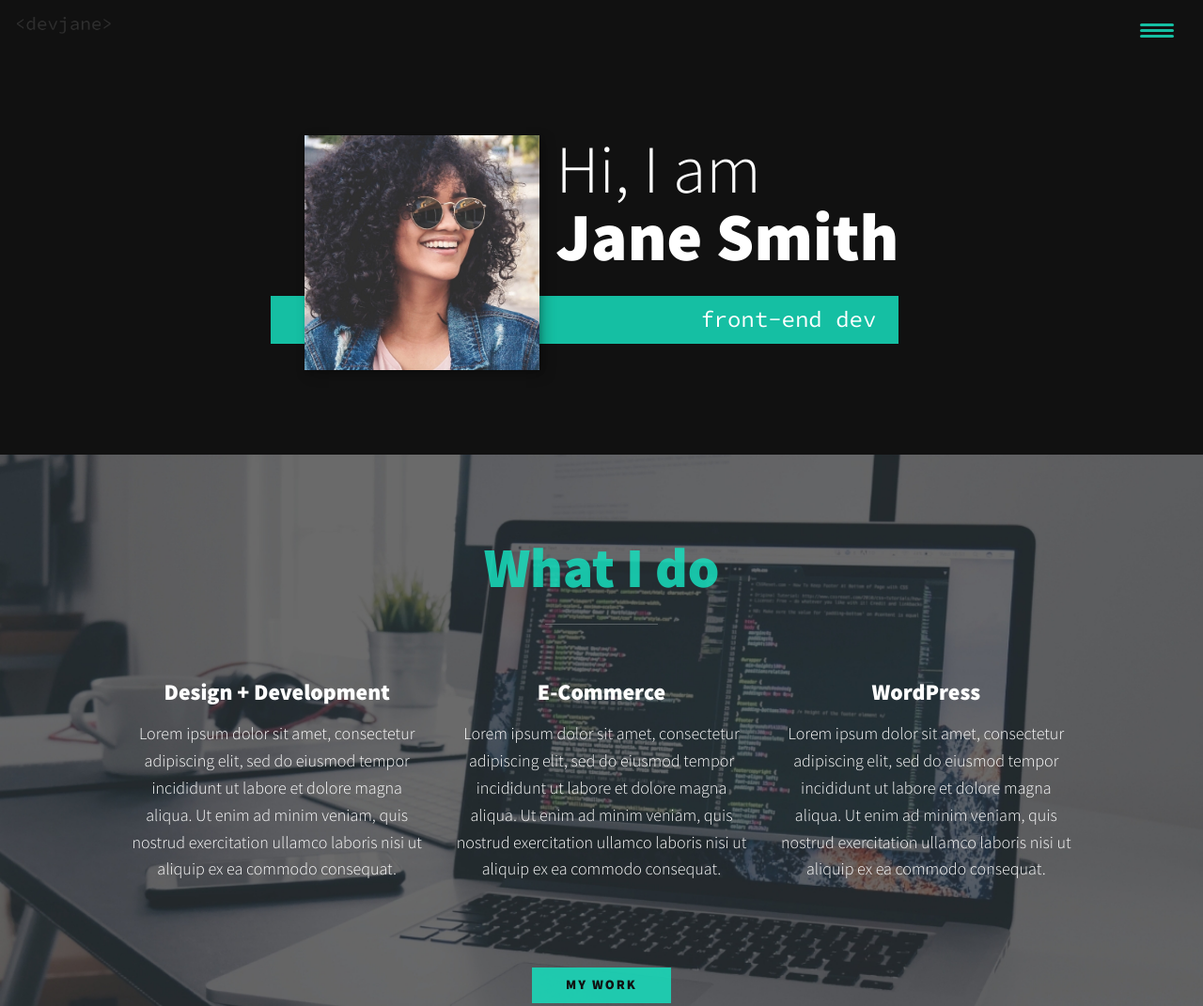
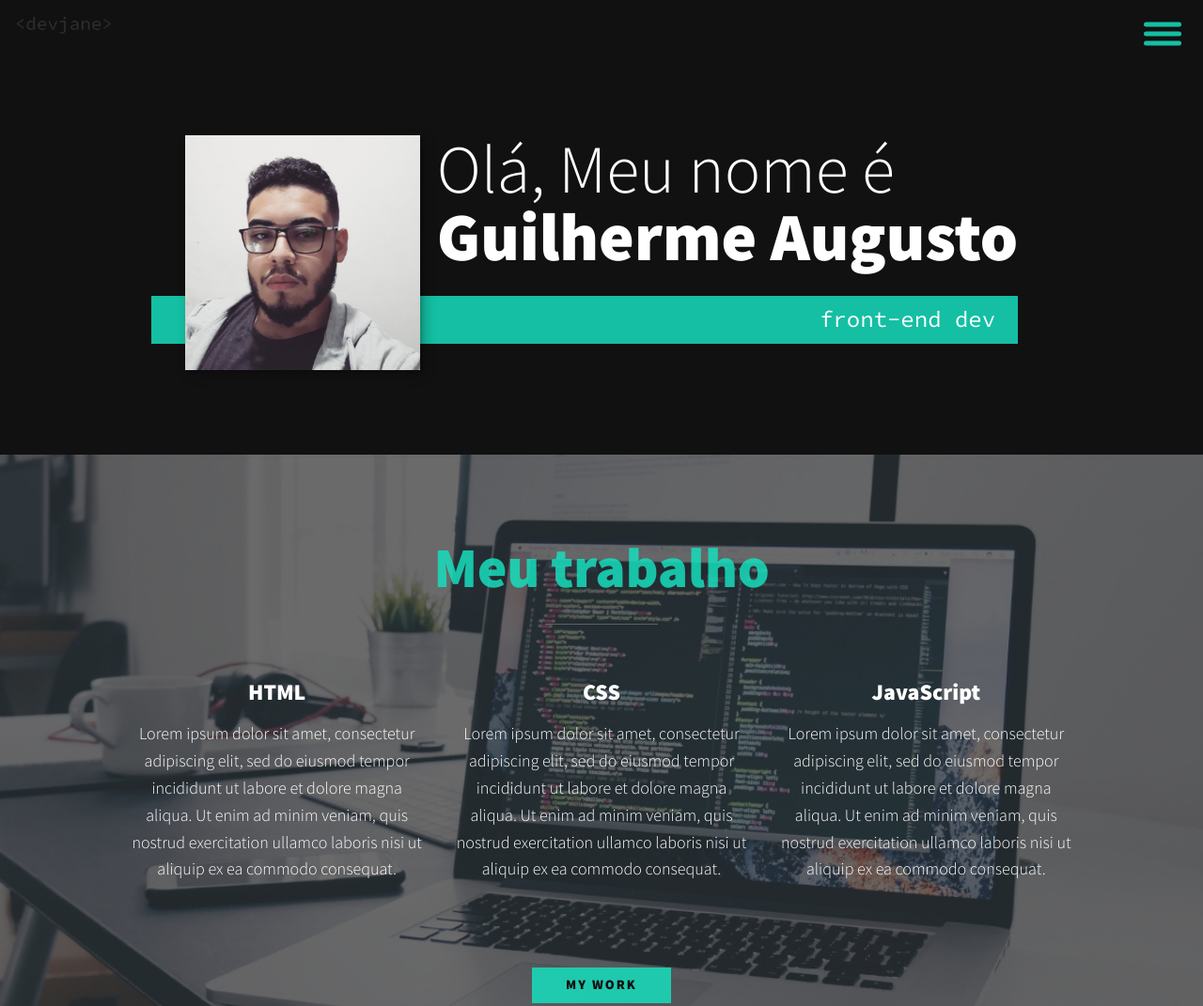
Before and after one commit to GuilhermeAFCruz/Portfolio, a plain HTML site: page index.html in a window 1280 px wide. Shown: the top 1071 px of the page at 94% size. Drawn offline with Linux system fonts and the light colour scheme.

Commit message:
algumas mudanças

```diff
--- a/css/index.css
+++ b/css/index.css
@@ -38,6 +38,21 @@ html{
     scroll-behavior: smooth;
 }
 
+::-webkit-scrollbar{
+    width: .7em;
+}
+
+::-webkit-scrollbar-track{
+    background: var(--clr-dark);
+}
+
+::-webkit-scrollbar-thumb{
+    background-color: var(--clr-accent);
+    border: 3px solid var(--clr-dark);
+    border-radius: 10px;
+}
+
+
 body{
 background: var(--clr-dark) ;
 color: var(--clr-white);
@@ -61,10 +76,15 @@ strong{
     font-weight: var(--fw-bold);
 }
 
-:focus {
+:focus{
+    outline: none;
+}
+:focus-visible {
     outline: 3px solid var(--clr-accent);
     outline-offset: 3px;
 }
+
+
 
 /* Buttons */
 
@@ -138,6 +158,7 @@ header{
 
 .logo{
     max-width: 100px;
+
 }
 
 .nav{
@@ -177,63 +198,54 @@ header{
 }
 
 .nav-toggle{
-    padding:  .7em;
+    width: 50px;
+    height: 50px;
+    padding: 0;
     background: transparent;
     border: 0;
     cursor: pointer;
     position: absolute;
     right: 1em;
-    top: 1em;
+    top: .6em;
     z-index: 1000;
 }
+.nav-toggle{
+    --button-color:var(--clr-accent);
+}
+
+.nav-toggle .hamburger__line{
+    transition:
+        y 200ms ease-in 300ms,
+        rotate 200ms ease-in,
+        opacity 0ms 300ms;
+        transform-origin: center;
+
+
+}
+.nav-toggle[aria-expanded='true']  .hamburger__line{
+    transition:
+        y 200ms ease-in,
+        rotate 200ms ease-in 300ms,
+        opacity 0ms 300ms;
+
+}
+
+
+.nav-toggle[aria-expanded='true'] :is(.top,.bottom){
+    y: 45px;
+}
+
+.nav-toggle[aria-expanded='true']  .top{rotate: 45deg;}
+.nav-toggle[aria-expanded='true']  .bottom{rotate: -45deg;}
+.nav-toggle[aria-expanded='true']  .middle{opacity: 0;}
 
 .nav-open .nav{
     transform: translateX(0);
 }
 
-.nav-open .navtoggle{
+.nav-open .nav-toggle{
     position: fixed;
 }
-
-.nav-open .hamburger {
-    transform: rotate(.625turn);
-}
-
-.nav-open .hamburger::before{
-    transform: rotate(90deg) translateX(-6px);
-}
-
-.nav-open .hamburger::after{
-    opacity: 0;
-}
-
-.hamburger{
-    display: block;
-    position: relative;
-}
-.hamburger,
-.hamburger::before,
-.hamburger::after{
-    background: var(--clr-accent);
-    width: 2em;
-    height: 3px;
-    border-radius: 1em;
-    transition: transform 250ms ease-in-out;
-}
-
-
-.hamburger::before,
-.hamburger::after{
-    content: '';
-    position: absolute;
-    left: 0;
-    right: 0;
-
-}
-.hamburger::before{ top: 6px;}
-.hamburger::after{ bottom: 6px;}
-
-
 /* Intro */
 
 .intro{
--- a/index.html
+++ b/index.html
@@ -20,8 +20,24 @@
         <div class="logo">
             <img src="img/devjane.png" alt="">
         </div>
-        <button class="nav-toggle" aria-label="toggle navigation">
-            <span class="hamburger"></span>
+        <button data-nav-button class="nav-toggle" aria-controls="nav" aria-expanded="false">
+            <svg fill="var(--button-color)" class="hamburger" viewBox="0 0 100 100" width="50px">
+
+                <rect class="hamburger__line top "
+                    width="80" height="10"
+                    x="10" y="25" rx="5">
+                </rect>
+
+                <rect class="hamburger__line middle"
+                    width="80" height="10"
+                    x="10" y="45" rx="5">
+                </rect>
+
+                <rect class="hamburger__line bottom"
+                    width="80" height="10"
+                    x="10" y="65" rx="5">
+                </rect>
+            </svg>
         </button>
         <nav class="nav">
             <ul class="nav__list">
@@ -36,29 +52,29 @@
     <!-- Introduction -->
     <section class="intro" id="home">
         <h1 class="section__title section__title--intro">
-            Hi, I am <strong>Jane Smith</strong>
+            Olá, Meu nome é <strong>Guilherme Augusto</strong>
         </h1>
         <p class="section__subtitle section__subtitle--intro">front-end dev</p>
-        <img src="img/dev-jane-01.jpg" alt="a picture of Jane Smith smiling" class="intro__img">
+        <img src="img/perfil.jpg" alt="uma foto de Guilherme" class="intro__img">
     </section>
 
 
     <!-- My services -->
     <section class="my-services" id="services">
-        <h2 class="section__title section__title--services">What I do</h2>
+        <h2 class="section__title section__title--services">Meu trabalho</h2>
         <div class="services">
             <div class="service">
-                <h3>Design + Development</h3>
+                <h3>HTML</h3>
                 <p>Lorem ipsum dolor sit amet, consectetur adipiscing elit, sed do eiusmod tempor incididunt ut labore et dolore magna aliqua. Ut enim ad minim veniam, quis nostrud exercitation ullamco laboris nisi ut aliquip ex ea commodo consequat.</p>
             </div> <!-- / service -->
 
             <div class="service">
-                <h3>E-Commerce</h3>
+                <h3>CSS</h3>
                 <p>Lorem ipsum dolor sit amet, consectetur adipiscing elit, sed do eiusmod tempor incididunt ut labore et dolore magna aliqua. Ut enim ad minim veniam, quis nostrud exercitation ullamco laboris nisi ut aliquip ex ea commodo consequat.</p>
             </div> <!-- / service -->
 
             <div class="service">
-                <h3>WordPress</h3>
+                <h3>JavaScript</h3>
                 <p>Lorem ipsum dolor sit amet, consectetur adipiscing elit, sed do eiusmod tempor incididunt ut labore et dolore magna aliqua. Ut enim ad minim veniam, quis nostrud exercitation ullamco laboris nisi ut aliquip ex ea commodo consequat.</p>
             </div> <!-- / service -->
         </div> <!-- / services -->
@@ -69,7 +85,7 @@
 
     <!-- About me -->
     <section class="about-me" id="about">
-       <h2 class="section__title section__title--about">Who I am</h2>
+       <h2 class="section__title section__title--about">Sobre mim</h2>
        <p class="section__subtitle section__subtitle--about">Lorem ipsum dolor sit amet.</p>
 
        <div class="about-me__body">
@@ -82,7 +98,7 @@
 
     <!-- My Work -->
     <section class="my-work" id="work">
-        <h2 class="section__title section__title--work">My work</h2>
+        <h2 class="section__title section__title--work">Meus projetos</h2>
         <p class="section__subtitle section__subtitle--work"></p>
 
         <div class="portfolio">
--- a/js/index.js
+++ b/js/index.js
@@ -1,6 +1,9 @@
 const navToggle = document.querySelector('.nav-toggle')
 const navLinks = document.querySelectorAll('.nav__link')
+const navBtn = document.querySelector('[data-nav-button]')
 
+
+// Nav toggle menu
 navToggle.addEventListener('click', () => {
     document.body.classList.toggle('nav-open')
 })
@@ -8,5 +11,20 @@ navToggle.addEventListener('click', () => {
 navLinks.forEach(link => {
     link.addEventListener('click', () => {
         document.body.classList.remove('nav-open');
+
     })
 })
+
+// Nav button animation toggle
+
+navBtn.addEventListener('click', () => {
+    const isOpened = navBtn.getAttribute('aria-expanded') === 'true'
+
+    if(isOpened){
+        navBtn.setAttribute('aria-expanded', 'false')
+    } else {
+        navBtn.setAttribute('aria-expanded','true')
+    }
+
+}
+)
```
Also changed, not shown: img/perfil.jpg (added), imgs/img/dev-jane-01.jpg (deleted), imgs/img/dev-jane-02.jpg (deleted), imgs/img/devjane.png (deleted), imgs/img/portfolio-01.jpg (deleted), imgs/img/portfolio-02.jpg (deleted), imgs/img/portfolio-03.jpg (deleted), imgs/img/portfolio-04.jpg (deleted), imgs/img/portfolio-05.jpg (deleted), imgs/img/portfolio-06.jpg (deleted), imgs/img/portfolio-07.jpg (deleted), imgs/img/portfolio-08.jpg (deleted), imgs/img/portfolio-09.jpg (deleted), imgs/img/portfolio-10.jpg (deleted), 1 more files.
